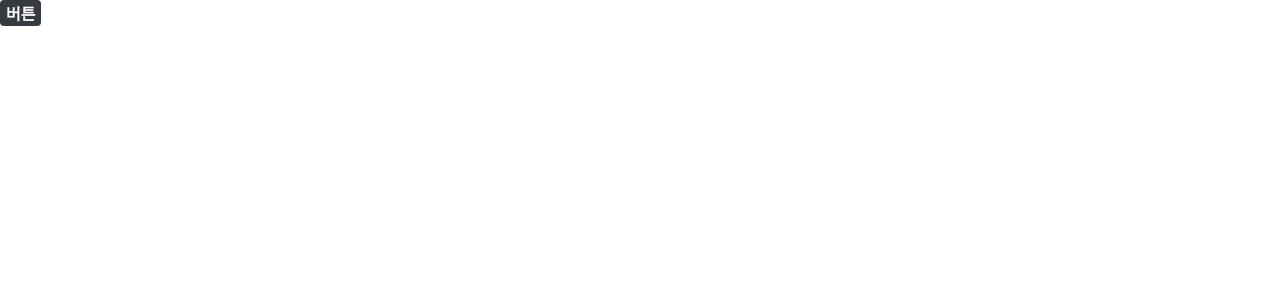
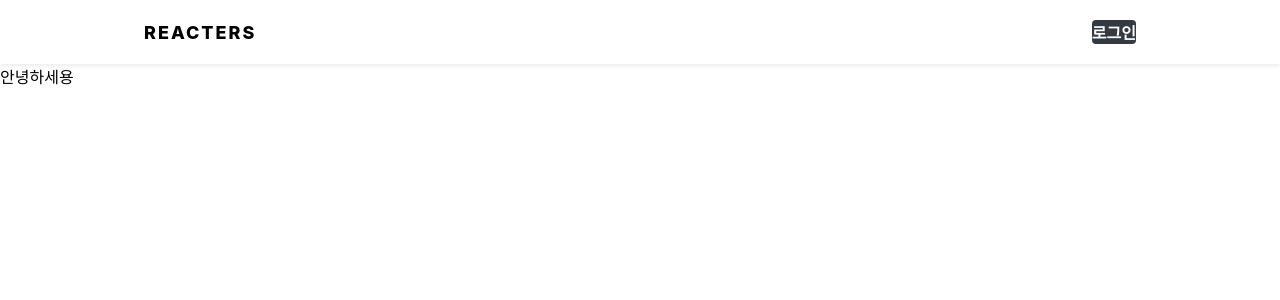
Before and after one commit to Pridesd/react-blog, a React (Create React App) app in the folder blog-frontend/: page / in a window 1280 px wide. Shown: the top 300 px of the page. Built offline with nearby package versions, Linux system fonts and the light colour scheme.

Commit message:
Header component

```diff
--- a/blog-frontend/src/components/common/Button.js
+++ b/blog-frontend/src/components/common/Button.js
@@ -1,7 +1,8 @@
 import styled, {css} from 'styled-components';
+import { Link } from 'react-router-dom';
 import palette from '../../lib/styled/palette';
 
-const StyledButton = styled.button`
+const buttonStyle = css`
   border: none;
   border-radius: 4px;
   font-size: 1rem;
@@ -31,8 +32,18 @@
                 background: ${palette.cyan[4]};
             }
         `}
+`
+
+const StyledButton = styled.button`
+  ${buttonStyle}
 `;
 
-const Button = (props) => <StyledButton {...props} />;
+const StyledLink = styled(Link)`
+  ${buttonStyle}
+`;
 
+const Button = (props) =>{
+  return props.to ? (<StyledLink {...props} cyan={props.cyan? 1: 0} />):
+  (<StyledButton {...props} />)
+}
 export default Button;
--- /dev/null
+++ b/blog-frontend/src/components/common/Header.js
@@ -0,0 +1,53 @@
+import styled from 'styled-components';
+import Responsive from './Responsive';
+import Button from './Button';
+import { Link } from 'react-router-dom';
+
+const HeaderBlock = styled.div`
+    position: fixed;
+    width: 100%;
+    background: white;
+    box-shadow: 0px 2px 4px rgba(0, 0, 0, 0.08);
+`;
+
+/**
+ * Responsiv 컴포넌트의 속성에 스타일을 추가해 새로운 컴포넌트 생성
+ */
+
+const Wrapper = styled(Responsive)`
+    height: 4rem;
+    display: flex;
+    align-items: center;
+    justify-content: space-between;//자식 엘리먼트 사이의 여백을 최대로 벌림
+    .logo{
+        font-size: 1.125rem;
+        font-weight: 800;
+        letter-spacing: 2px;
+    }
+    .right{
+        display: flex;
+        align-items: center;
+    }
+`;
+
+//헤더가 fixed로 되어 있기 때문에 페이지의 콘텐츠가 4rem 아래에 나타나도록 해주는 컴포넌트
+
+const Spacer = styled.div`
+    height: 4rem;
+`;
+
+const Header = () => {
+    return(
+        <>
+            <HeaderBlock>
+                <Wrapper>
+                    <Link to="/" className='logo'>REACTERS</Link>
+                    <div className='right'><Button to='/login'>로그인</Button></div>
+                </Wrapper>
+            </HeaderBlock>
+            <Spacer/>
+        </>
+    )
+}
+
+export default Header;
--- /dev/null
+++ b/blog-frontend/src/components/common/Responsive.js
@@ -0,0 +1,23 @@
+import styled from 'styled-components';
+
+const ResponsiveBlock = styled.div`
+    padding-left: 1rem;
+    padding-right: 1rem;
+    width: 1024px;
+    margin: 0 auto; //중앙 정렬
+
+    @media (max-width: 1024px){
+        width: 768px;
+    }
+    @media (max-width: 768px){
+        width: 100%;
+    }
+`;
+
+const Responsive = ({children, ...rest}) => {
+    //style, Classname,  onClick, onMouseMove 등의 props를 사용할 수 있도록
+    //...rest를 사용하여 ResponsiveBlock에 전달
+    return <ResponsiveBlock {...rest}>{children}</ResponsiveBlock>
+};
+
+export default Responsive;
--- a/blog-frontend/src/pages/PostListPage.js
+++ b/blog-frontend/src/pages/PostListPage.js
@@ -1,10 +1,12 @@
 import Button from '../components/common/Button';
+import Header from '../components/common/Header';
 
 const PostListPage = () => {
   return (
-    <div>
-      <Button>버튼</Button>
-    </div>
+    <>
+      <Header />
+      <div>안녕하세용</div>
+    </>
   );
 };
 
```
